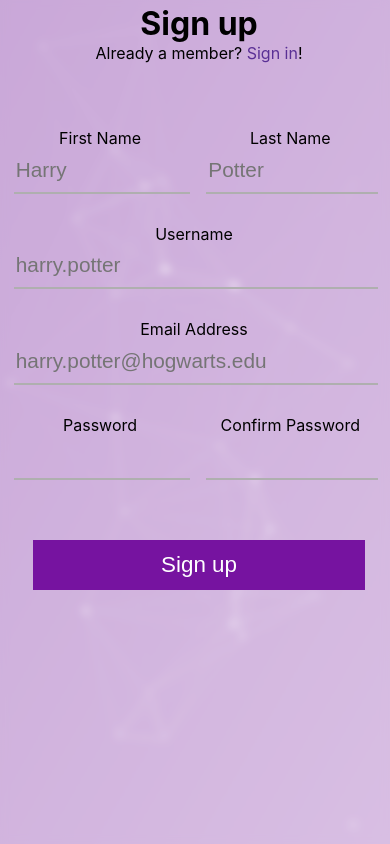
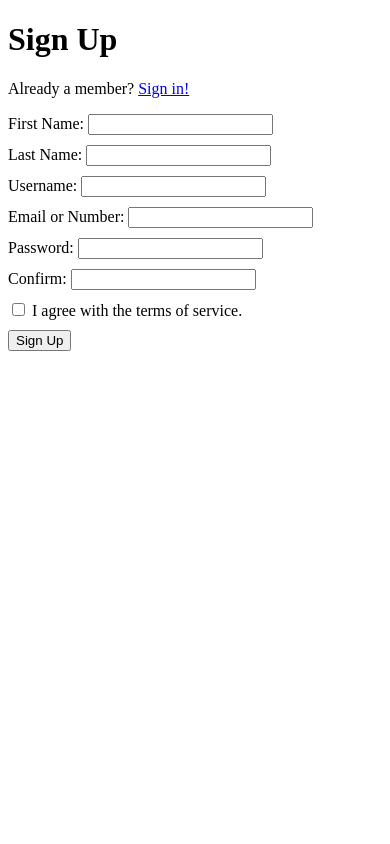
Before and after one commit to GabeLins/improved-login, a Flask app: page /register in a window 390 px wide. Run offline with Flask 2, Linux system fonts and the light colour scheme.

Commit message:
Remove UI Styles
I did this because this project is focused on cybersecurity and not web
design. Now, I can focus on the back-end, and stop being distracted by
the front-end.

```diff
--- a/LoginSystem/auth.py
+++ b/LoginSystem/auth.py
@@ -34,8 +34,7 @@ def render_login ():
     return render_template(
         'login.html',
         title='Sign in',
-        errors=errors,
-        style='login.css'
+        errors=errors
     )
 
 
@@ -52,8 +51,7 @@ def render_register ():
     return render_template(
         'register.html',
         title='Sign up',
-        errors=errors,
-        style='register.css'
+        errors=errors
     )
 
 
@@ -81,9 +79,9 @@ def render_recover ():
 def login ():
     if ( request.method == 'POST' ):
         # Get login form data
-        _mail = request.form['email']
+        _mail = request.form['contact'] # TODO: Add phone number support
         _pass = request.form['password']
-        _keep = 'keep' in request.form
+        _keep = 'remember' in request.form
 
         # Get user from database
         user = User.query.filter_by(email=_mail).first()
@@ -110,12 +108,12 @@ def login ():
 def register ():
     if ( request.method == 'POST' ):
         # Get sign up form data
-        first_name = request.form['first']
-        last_name = request.form['last']
+        first_name = request.form['first-name']
+        last_name = request.form['last-name']
         username = request.form['username']
         password = request.form['password']
         confirm = request.form['confirm']
-        email = request.form['email']
+        email = request.form['contact'] # TODO: Add phone number support
         agree = 'agree' in request.form
 
         # Return an error if the user didn't agree with the terms of service.
@@ -214,7 +212,7 @@ def logout ():
 def recover ():
     if ( request.method == 'POST' ):
         # Get user account email
-        email = request.form['mail']
+        email = request.form['contact']
 
         # Check if email is valid
         errs['recv'] = (
@@ -240,7 +238,7 @@ def recover ():
 
 
 # Password Reset
-@auth.route('/reset/<ticket>', methods=['POST', 'GET'])
+@auth.route('/recover/token/<ticket>', methods=['POST', 'GET'])
 def reset ( ticket: str ):
     errors = dict(errs)
     errs.clear()
--- a/LoginSystem/static/css/index.css
+++ /dev/null
@@ -1,145 +0,0 @@
-html,
-body {
-    margin: 0;
-    overflow: hidden;
-    font-family: -apple-system, BlinkMacSystemFont, 'Segoe UI',
-        Roboto, Oxygen, Ubuntu, Cantarell, 'Open Sans', 'Helvetica Neue',
-        sans-serif;
-}
-
-a {
-    color: inherit;
-    text-decoration: none;
-}
-
-#particles {
-    background: linear-gradient(480deg, #8437a6, #a66bbf);
-    position: absolute;
-
-    height: 100%;
-    width: 100%;
-}
-
-.login { --height: 540px; }
-.register { --height: 670px; }
-
-.form-panel {
-    --width: 470px;
-    background-color: #ffffff90;
-    padding: 50px;
-
-    position: fixed;
-    left: 50%;
-    margin-left: calc((var(--width) + 100px) / -2);
-    top: 50%;
-    margin-top: calc((var(--height) + 100px) / -2);
-    z-index: 1;
-
-    height: var(--height);
-    width: var(--width);
-    backdrop-filter: blur(4px);
-}
-
-.sign-form {
-    position: relative;
-    top: 65px;
-}
-
-.sign-title {
-    margin: 0;
-}
-
-.sign-link {
-    display: inline-block;
-    color: #5a3095;
-}
-
-.sign-link:hover {
-    text-decoration: underline;
-}
-
-.form-row {
-    margin-bottom: 40px;
-    display: flex;
-    width: 100%;
-}
-
-.text-input {
-    width: 100%;
-    margin-right: 10px;
-}
-
-.text-input + * {
-    width: calc(100% - 10px);
-    margin-left: 10px;
-}
-
-.text-input * {
-    display: block;
-}
-
-.text-input input {
-    border: none;
-    box-shadow: none;
-    background: transparent;
-    outline: none;
-    border-bottom: 2px solid #afafaf;
-    font-size: 1.3em;
-    height: 2em;
-    width: 100%;
-}
-
-.text-input input:focus,
-.text-input input:active {
-    border-bottom: 2px solid #5a3095;
-}
-
-input[type=submit] {
-    background: #7613a0;
-    color: #ffffff;
-    border: 3px solid transparent;
-    margin: 30px 7.5%;
-    font-size: 1.4em;
-    width: 85%;
-    height: 50px;
-}
-
-input[type=submit]:hover {
-    border-color: #7613a0;
-    background: transparent;
-    color: #7613a0;
-}
-
-input[type=checkbox] {
-    margin-top: 20px;
-    transform: scale(1.3);
-}
-
-.forget {
-    position: relative;
-    display: block;
-    text-align: center;
-    width: 100%;
-}
-
-.error {
-    color: #ff2e39;
-    margin-bottom: -10px;
-}
-
-@media only screen and (max-width: 600px) {
-    .form-panel {
-        --width: 100% !important;
-        --height: 100% !important;
-        top: 0;
-        left: 0;
-        margin: -1px;
-        text-align: center;
-        padding: 5px;
-    }
-
-    .form-row {
-        padding: 0 2.5%;
-        width: 95%;
-    }
-}
--- a/LoginSystem/static/js/index.js
+++ /dev/null
@@ -1,103 +0,0 @@
-particlesJS('particles', {
-    particles: {
-        number: {
-            value: 40,
-            density: {
-                enable: true,
-                value_area: 500
-            }
-        },
-        color: {
-            value: '#ffffff'
-        },
-        shape: {
-            type: 'circle',
-        },
-        opacity: {
-            value: 0.5,
-            random: true,
-            anim: {
-                enable: true,
-                speed: 10,
-                opacity_min: 0.2,
-                sync: false
-            }
-        },
-        size: {
-            value: 5,
-            random: true,
-            anim: {
-                enable: true,
-                speed: 10,
-                size_min: 1,
-                sync: false
-            }
-        },
-        line_linked: {
-            enable: true,
-            distance: 200,
-            color: '#ffffff',
-            opacity: 0.6,
-            width: 1
-        },
-        move: {
-            enable: true,
-            speed: 5,
-            direction: 'right',
-            random: true,
-            straight: false,
-            out_mode: 'out',
-        }
-    },
-    interactivity: {
-        detect_on: 'window',
-        events: {
-            onhover: {
-                enable: false,
-            },
-            onclick: {
-                enable: false,
-            },
-            resize: false
-        }
-    },
-    retina_detect: true
-});
-
-function verify_register () {
-    const firstName = document.getElementById('first-name'),
-          lastName = document.getElementById('last-name'),
-          username = document.getElementById('username'),
-          password = document.getElementById('password'),
-          confirm = document.getElementById('confirm'),
-          email = document.getElementById('email');
-
-    firstName.addEventListener('input', () => {
-        $err_name.innerHTML = '';
-    }, { once: true });
-
-    lastName.addEventListener('input', () => {
-        $err_last.innerHTML = '';
-    }, { once: true });
-
-    username.addEventListener('input', () => {
-        $err_user.innerHTML = '';
-    }, { once: true });
-
-    confirm.addEventListener('input', () => {
-        $err_pass.innerHTML = '';
-    }, { once: true });
-
-    email.addEventListener('input', () => {
-        $err_mail.innerHTML = '';
-    }, { once: true });
-
-    password.addEventListener('input', () => {
-        if ( password.value.length < 8 ) return;
-        $err_leng.innerHTML = '';
-    });
-}
-
-if ( window.location.pathname === '/register' ) {
-    verify_register();
-}
--- a/LoginSystem/templates/layout.html
+++ b/LoginSystem/templates/layout.html
@@ -1,20 +1,18 @@
 <!DOCTYPE html>
 <html lang="en">
-
 <head>
     <meta charset="UTF-8">
     <meta name="viewport" content="width=device-width, initial-scale=1.0">
-    <meta http-equiv="X-UA-Compatible" content="ie=edge">
-    <link rel="stylesheet" href="/static/css/index.css">
-    <title>{{ title }}</title>
+    <style>
+        form div {
+            margin: 10px 0;
+            display: block;
+        }
+    </style>
+    <title>Sign In</title>
 </head>
-
 <body>
     {% block content %}
     {% endblock %}
-    <div id="particles"></div>
-    <script src="/static/js/particles.min.js"></script>
-    <script src="/static/js/index.js"></script>
 </body>
-
 </html>
--- a/LoginSystem/templates/register.html
+++ b/LoginSystem/templates/register.html
@@ -1,54 +1,46 @@
 {% extends "layout.html" %}
 {% block content %}
-<div class="form-panel register">
-    <h1 class="sign-title">Sign up</h1>
+<h1>Sign Up</h1>
+<p>Already a member? <a href="{{ url_for('auth.login') }}">Sign in!</a></p>
 
-    <span>
-        Already a member?
-        <a href="{{ url_for('auth.render_login') }}" class="sign-link">Sign in</a>!
-    </span>
+<form method="POST">
+    <div>
+        <label for="first-name">First Name:</label>
+        <input type="text" name="first-name" id="first-name">
+    </div>
 
-    <form class="sign-form" method="POST" id="reg">
-        <div class="form-row">
-            <div class="text-input">
-                <label for="first-name">First Name</label>
-                <input type="text" id="first-name" name="first" placeholder="Harry">
-                <span class="error" id="$err_name">{{ errors.name }}</span>
-            </div>
-            <div class="text-input">
-                <label for="last-name">Last Name</label>
-                <input type="text" id="last-name" name="last" placeholder="Potter">
-                <span class="error" id="$err_last">{{ errors.last }}</span>
-            </div>
-        </div>
-        <div class="form-row">
-            <div class="text-input">
-                <label for="username">Username</label>
-                <input type="text" id="username" name="username" placeholder="harry.potter">
-                <span class="error" id="$err_user">{{ errors.user }}</span>
-            </div>
-        </div>
-        <div class="form-row">
-            <div class="text-input">
-                <label for="email">Email Address</label>
-                <input type="text" id="email" name="email" placeholder="harry.potter@hogwarts.edu">
-                <span class="error" id="$err_mail">{{ errors.mail }}</span>
-            </div>
-        </div>
-        <div class="form-row">
-            <div class="text-input">
-                <label for="password">Password</label>
-                <input type="password" id="password" name="password">
-                <span class="error" id="$err_leng">{{ errors.leng }}</span>
-            </div>
-            <div class="text-input">
-                <label for="confirm">Confirm Password</label>
-                <input type="password" id="confirm" name="confirm">
-                <span class="error" id="$err_pass">{{ errors.pass }}</span>
-            </div>
-        </div>
+    <div>
+        <label for="last-name">Last Name:</label>
+        <input type="text" name="last-name" id="last-name">
+    </div>
 
-        <input type="submit" id="submit" value="Sign up">
-    </form>
-</div>
+    <div>
+        <label for="username">Username:</label>
+        <input type="text" name="username" id="username">
+    </div>
+
+    <div>
+        <label for="contact">Email or Number:</label>
+        <input type="text" name="contact" id="contact">
+    </div>
+
+    <div>
+        <label for="password">Password:</label>
+        <input type="password" name="password" id="password">
+    </div>
+
+    <div>
+        <label for="confirm">Confirm:</label>
+        <input type="password" name="confirm" id="confirm">
+    </div>
+
+    <div>
+        <input type="checkbox" name="agree" id="agree">
+        <span>I agree with the terms of service.</span>
+    </div>
+
+    <div>
+        <input type="submit" value="Sign Up">
+    </div>
+</form>
 {% endblock %}
```
Also changed, not shown: LoginSystem/templates/error.html (+5 -7 lines), LoginSystem/templates/index.html (+5 -7 lines), LoginSystem/templates/login.html (+22 -32 lines), LoginSystem/templates/recover.html (+11 -20 lines), LoginSystem/templates/reset.html (+3 -14 lines), emails/reset.html (+7 -9 lines), emails/verify.html (+7 -9 lines), LoginSystem/static/js/particles.min.js (deleted).
